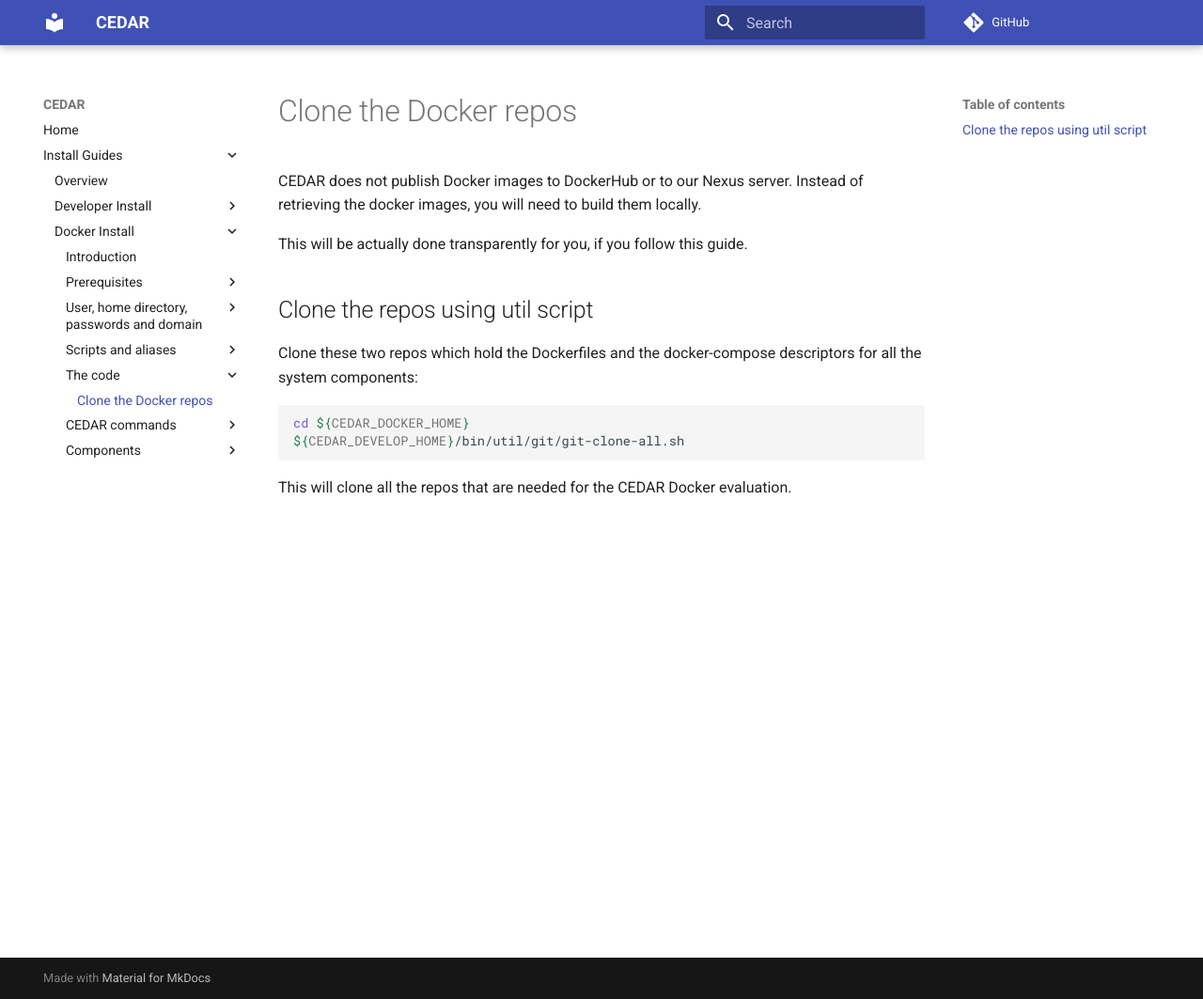
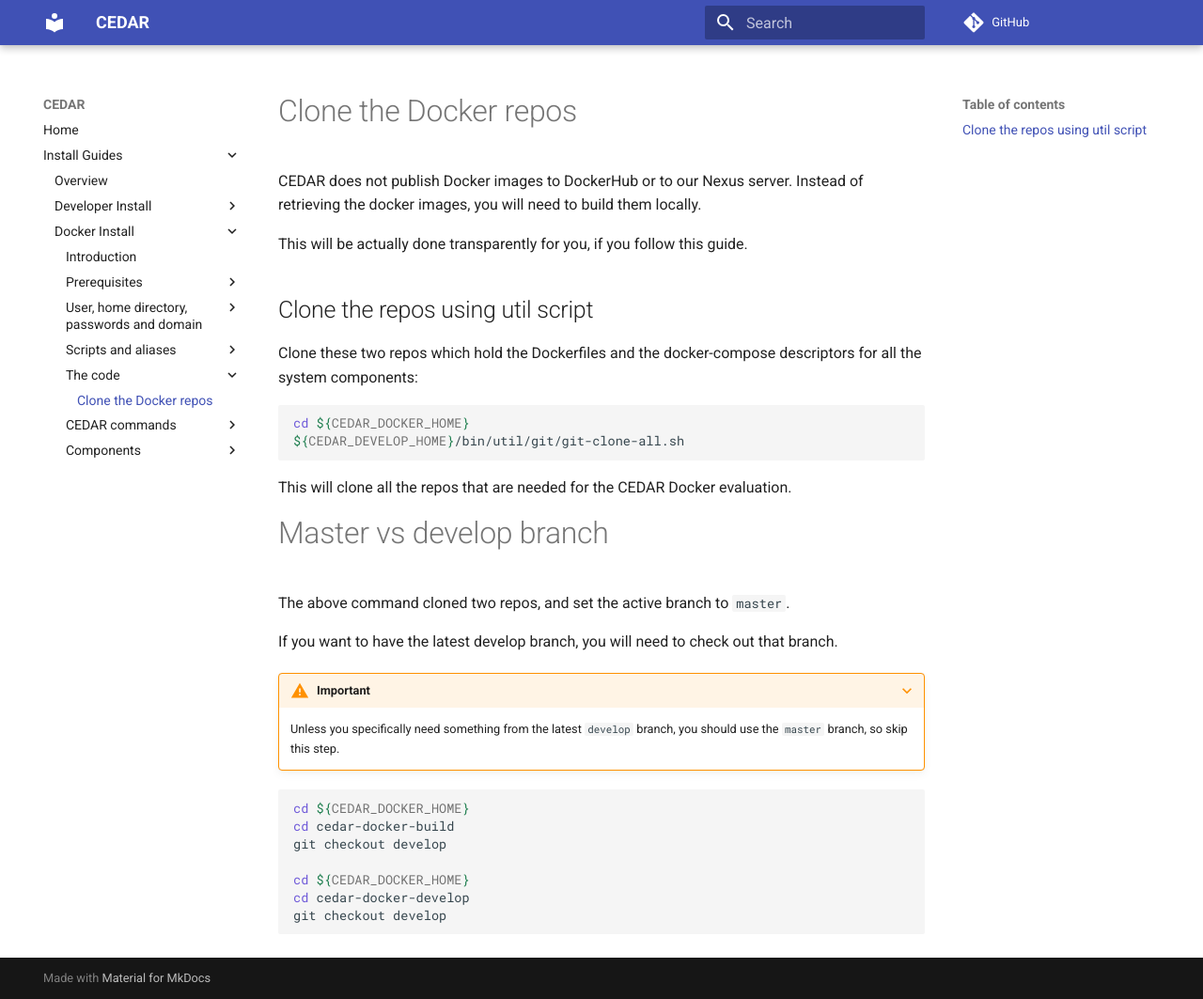
Before and after one commit to metadatacenter/cedar-mkdocs, an MkDocs documentation site: the page built from docs/install-docker-eval/code-git-clone.md, in a window 1280 px wide and 1063 px high. Shown: the whole window at 94% size. Built offline with MkDocs 1.6.1 and Material for MkDocs 9.7.7, drawn with Linux system fonts in a browser that asks for light colours; comment, search, counter and statistics services are not loaded.

Commit message:
Develop note

````diff
--- a/docs/install-docker-eval/code-git-clone.md
+++ b/docs/install-docker-eval/code-git-clone.md
@@ -15,3 +15,23 @@ ${CEDAR_DEVELOP_HOME}/bin/util/git/git-clone-all.sh
 ```
 
 This will clone all the repos that are needed for the CEDAR Docker evaluation.
+
+# Master vs develop branch
+
+The above command cloned two repos, and set the active branch to `master`.
+
+If you want to have the latest develop branch, you will need to check out that branch.
+
+???+ warning "Important"
+
+    Unless you specifically need something from the latest `develop` branch, you should use the `master` branch, so skip this step.
+
+```sh
+cd ${CEDAR_DOCKER_HOME}
+cd cedar-docker-build
+git checkout develop
+
+cd ${CEDAR_DOCKER_HOME}
+cd cedar-docker-develop
+git checkout develop
+```
````
